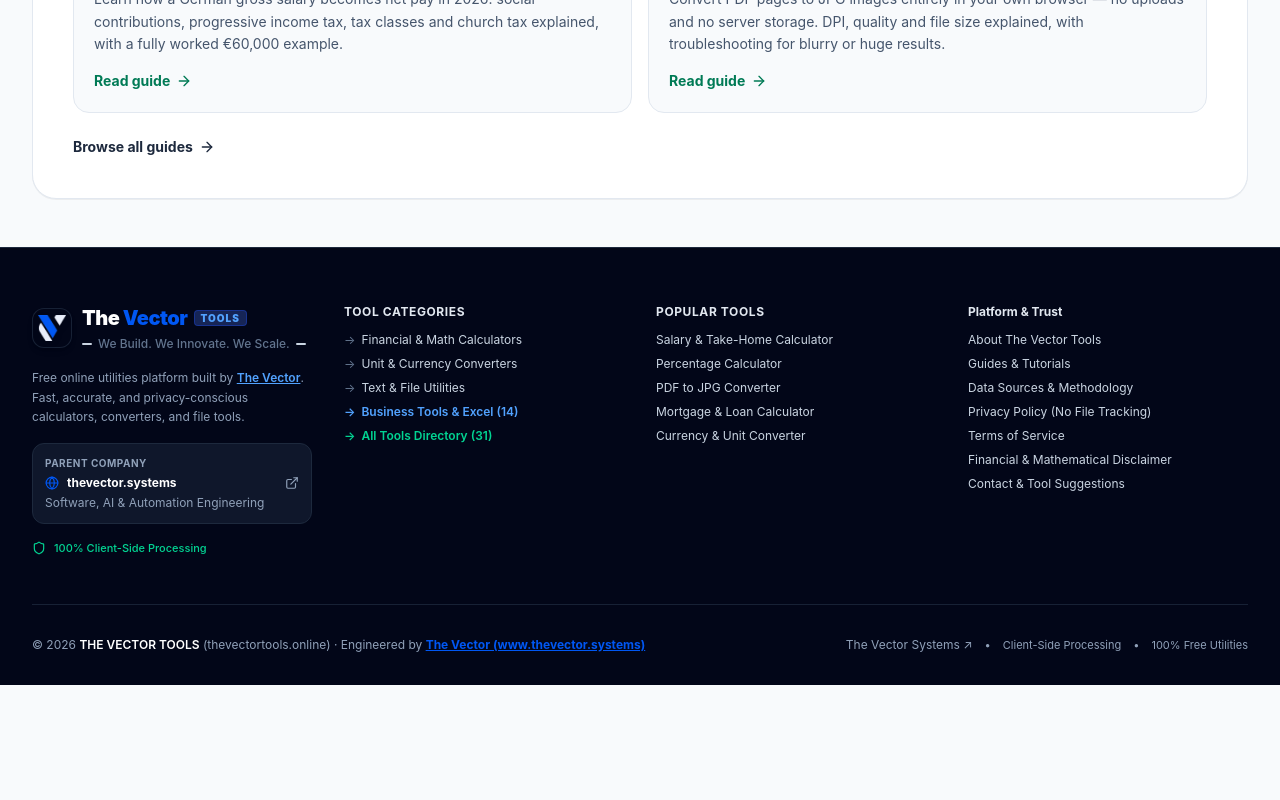
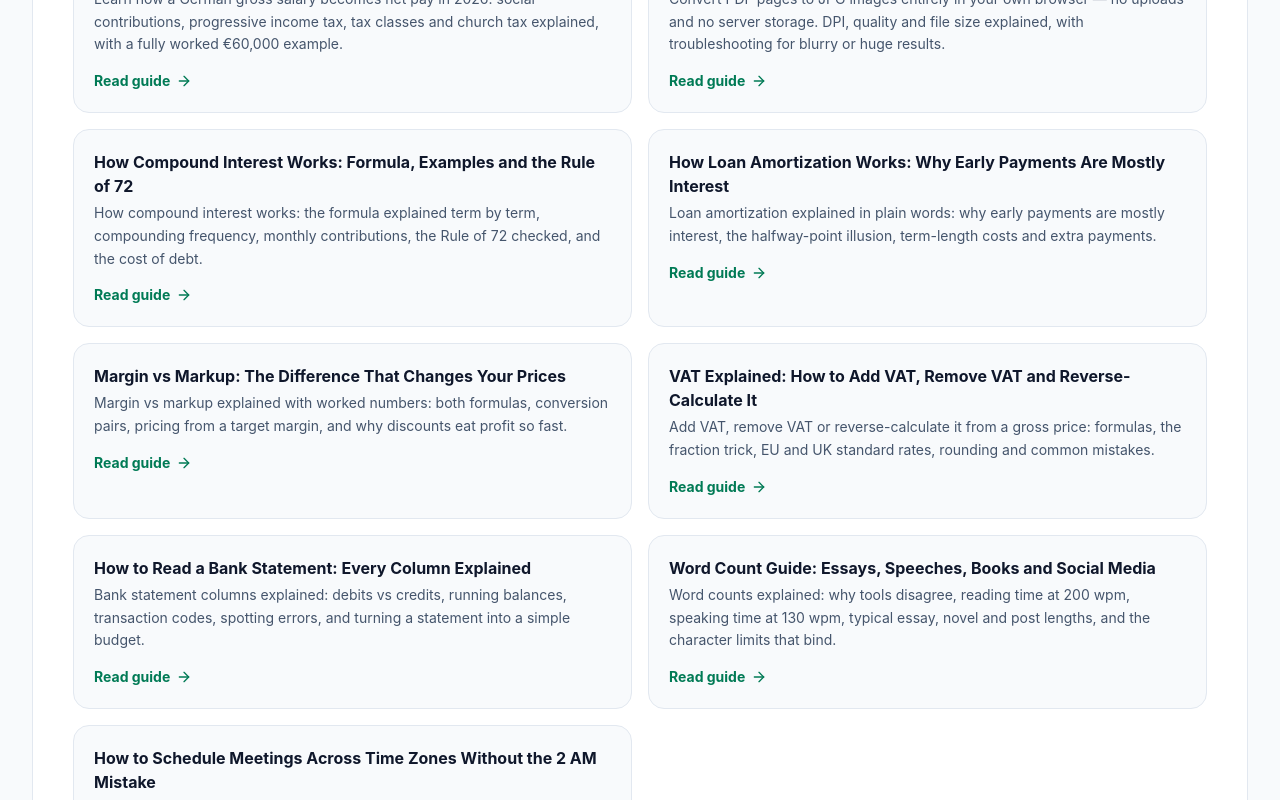
Before and after one commit to Malik-Saib/TheVectorTools, a React (Vite) app: page / in a window 1280 px wide. Shown: the part 4780-5580 px from the top of the page. Before the commit the page ends 5465 px from the top, so only its background shows below. Built offline with nearby package versions, Linux system fonts and the light colour scheme.

Commit message:
Merge guides A/B/C into registry + sitemap 53 URLs (9 guides total)

```diff
--- a/src/data/guidesRegistry.ts
+++ b/src/data/guidesRegistry.ts
@@ -1,3 +1,7 @@
+import { GUIDES_A } from './guidesA';
+import { GUIDES_B } from './guidesB';
+import { GUIDES_C } from './guidesC';
+
 export interface GuideArticle {
   slug: string;
   title: string;
@@ -160,6 +164,9 @@ export const GUIDES: GuideArticle[] = [
       },
     ],
   },
+  ...GUIDES_A,
+  ...GUIDES_B,
+  ...GUIDES_C,
 ];
 
 export const getGuideBySlug = (slug: string): GuideArticle | undefined => GUIDES.find((g) => g.slug === slug);
```
Also changed, not shown: 1 other file (tests, documents, lock files or other folders).
